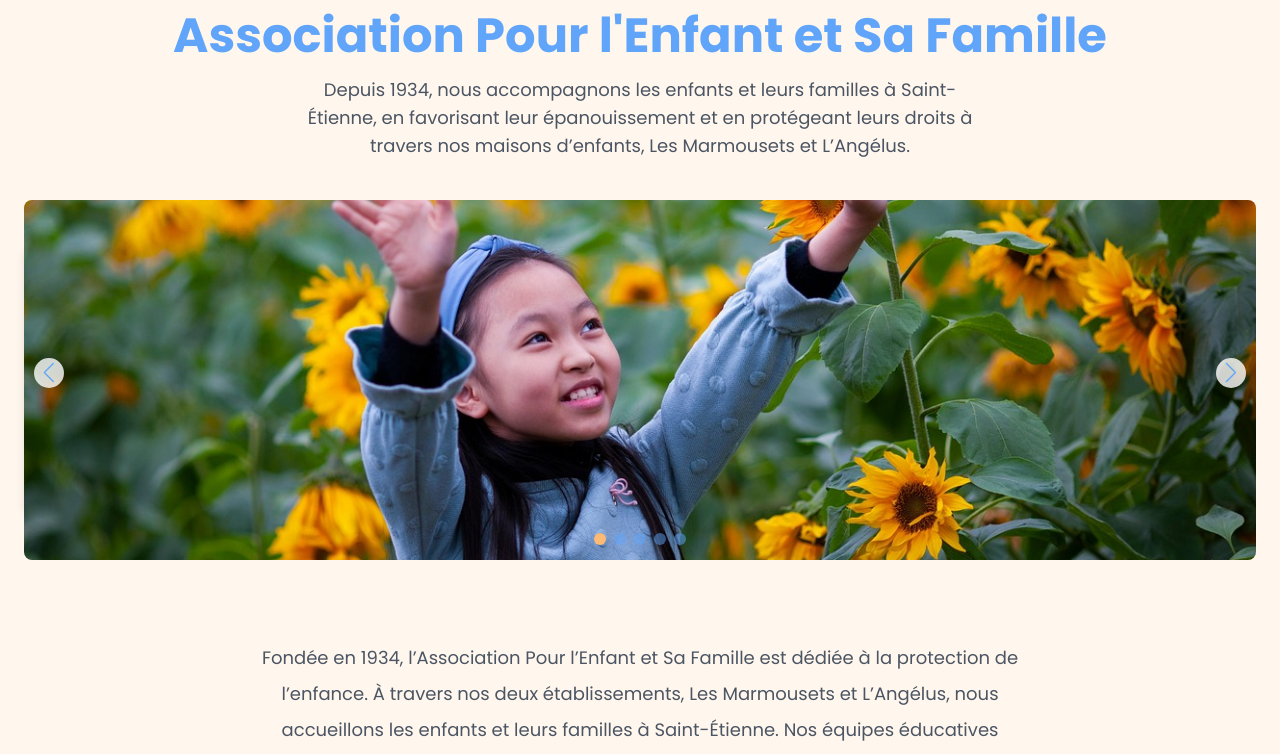
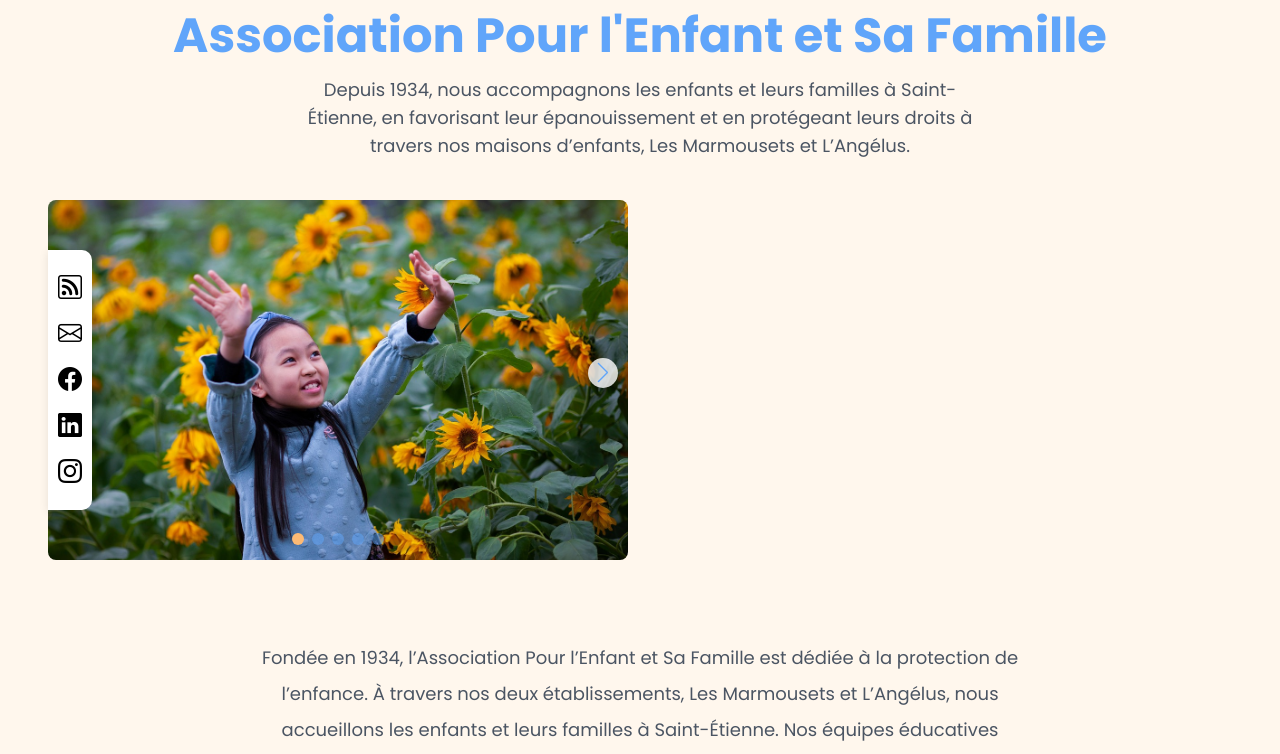
Before and after one commit to Potaaaaaaaaaaaato/apesf_site, a Django app: page / in a window 1280 px wide. Shown: the part 152-906 px from the top of the page. Run offline with Django 4.2, Linux system fonts and the light colour scheme; data that the repository does not hold is empty; some libraries are stand-ins or nearby versions; grey boxes are pictures that could not be loaded.

Commit message:
Update accueil and base templates for improved layout and styling consistency

```diff
--- a/apesf/templates/accueil.html
+++ b/apesf/templates/accueil.html
@@ -25,16 +25,17 @@
         box-shadow: 0 2px 10px rgba(0, 0, 0, 0.1);
         padding: 10px;
         border-radius: 0 10px 10px 0;
+        z-index: 10; /* Assure que la barre est au-dessus du carrousel */
     }
     .social-bar a {
         display: block;
         margin: 10px 0;
-        color: #000000; /* Couleur des icônes (noir comme Sauvegarde 42) */
+        color: #000000 !important; /* Forcer la couleur des icônes */
         font-size: 1.5rem; /* Taille des icônes */
         transition: color 0.3s ease;
     }
     .social-bar a:hover {
-        color: #E84C3D; /* Couleur au survol (inspirée de ta palette) */
+        color: #E84C3D !important;
     }
     @media (max-width: 768px) {
         .social-bar {
@@ -55,6 +56,9 @@
     </div>
 </section>
 
+<!-- Section Carrousel et futur carrousel d'actualités -->
+<section class="container mx-auto px-6 mb-12">
+    <div class="grid grid-cols-1 md:grid-cols-2 gap-6">
         <!-- Carrousel (Swiper) avec barre d'icônes -->
         <div class="carousel-container">
             <!-- Barre d'icônes réseaux sociaux -->
@@ -68,7 +72,7 @@
             </div>
 
             <!-- Carrousel (Swiper) -->
-    <div id="carouselAccueil" class="swiper mb-12">
+            <div id="carouselAccueil" class="swiper">
                 <div class="swiper-wrapper">
                     <div class="swiper-slide">
                         <img src="{% static 'images/carousel-image-1.jpg' %}" alt="Activités avec les enfants">
@@ -91,6 +95,16 @@
                 <div class="swiper-pagination"></div>
             </div>
         </div>
+
+        <!-- Espace pour le futur carrousel d'actualités -->
+        <div class="hidden md:block">
+            <!-- Placeholder pour le carrousel d'actualités (sera ajouté plus tard) -->
+            <div class="text-center text-neutral-600">
+                <p>[Carrousel d'actualités à venir]</p>
+            </div>
+        </div>
+    </div>
+</section>
 
 <!-- Texte de présentation -->
 <section class="py-8 text-center">
--- a/apesf/templates/base.html
+++ b/apesf/templates/base.html
@@ -15,7 +15,7 @@
     {% tailwind_css %}
     <!-- Styles personnalisés -->
     <style>
-        /* Forcer l'affichage de la navbar */
+        /* Force affichage navbar */
         header {
             position: fixed !important;
             top: 0 !important;
```
Lines whose indentation alone changed are shown as unchanged.
